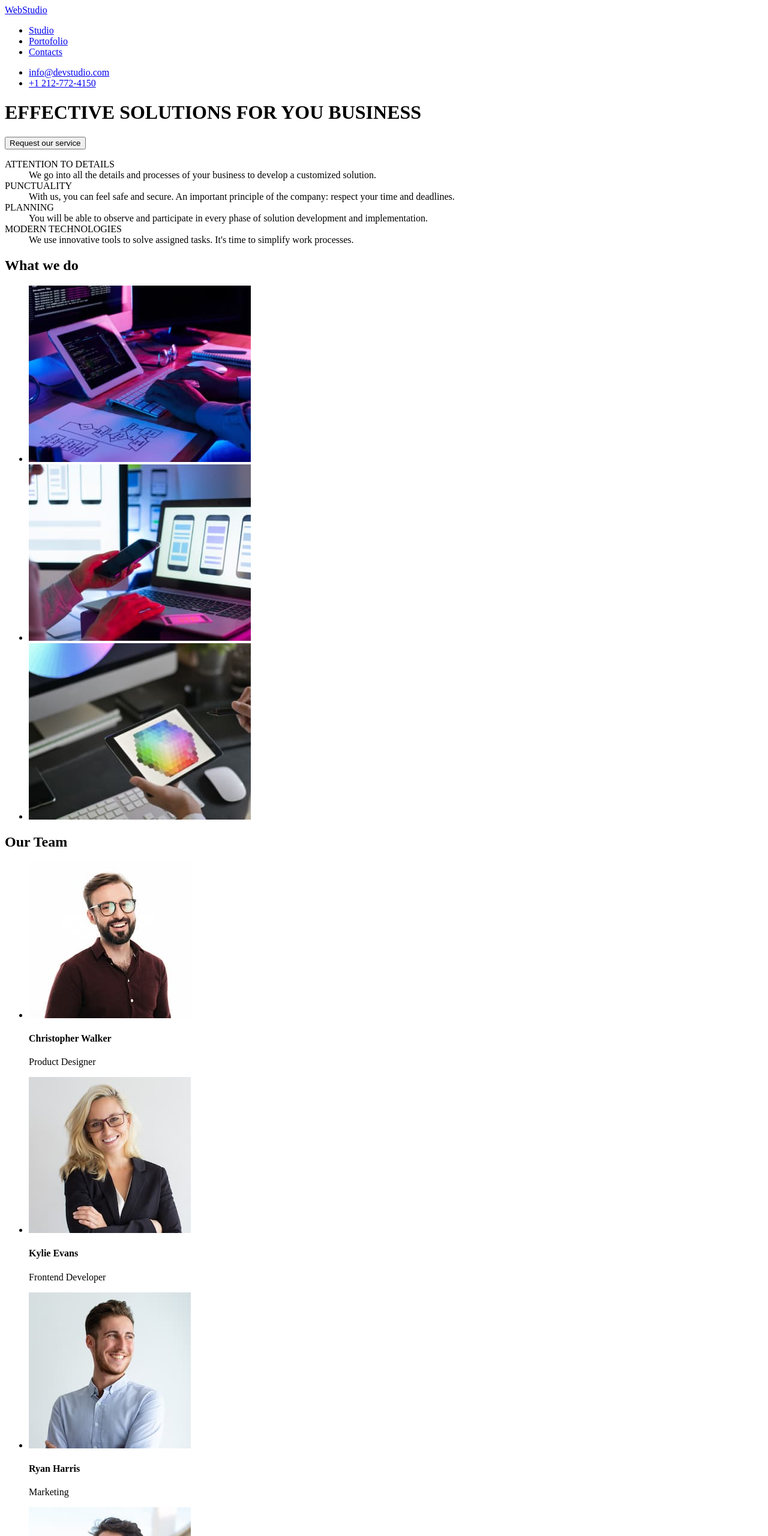
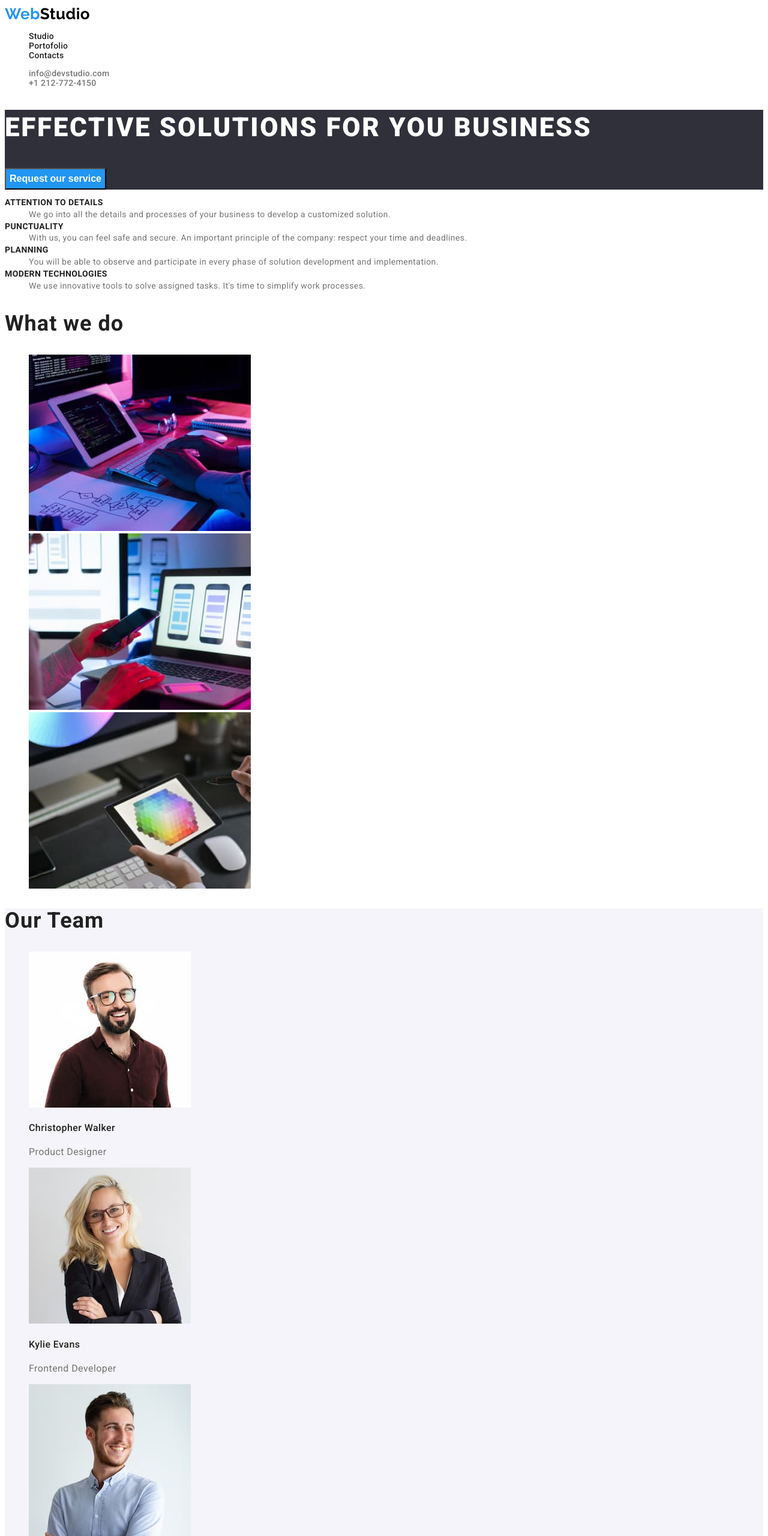
Before and after one commit to Statii87/goit-markup-hw-022, a plain HTML site: page index.html in a window 1280 px wide. Shown: the top 2560 px of the page at 60% size. Drawn offline with Linux system fonts and the light colour scheme.

Commit message:
stilizare Tema 2

```diff
--- a/css/styles.css
+++ b/css/styles.css
@@ -0,0 +1,142 @@
+:root{
+    --white-color:#fff;
+    --highlight-color:#2196F3;
+    --description-color:#757575;
+    --bg-color: #2F303A;
+}
+body{
+    font-family: 'Roboto', sans-serif;
+    font-size: 14px;
+    color: #212121;
+    letter-spacing: 0.03em;
+    line-height: 1.14;
+    background-color: var(--white-color);
+}
+.unstyled-list{
+    list-style-type: none;
+}
+.link{
+    text-decoration: none;
+}
+/* Menu Nav */
+.logo{
+    color: var(--highlight-color);
+    font-size: 26px;
+    line-height: 1.19;
+    font-family: 'Raleway', sans-serif;
+}
+.header-logo{
+    color: #000;
+}
+.footer-logo{
+    color: var(--white-color);
+}
+.nav-link{
+    color: #212121;
+    font-weight: 500;
+    letter-spacing: 0.02em;
+}
+.nav-link:hover,
+.nav-link:active,
+.nav-link:focus{
+    color: var(--highlight-color);
+}
+.nav-contact{
+    color: var(--description-color);
+    font-weight: 500;
+    letter-spacing: 0.02em;
+}
+.nav-contact:hover,
+.nav-contact:active,
+.nav-contact:focus{
+    color: var(--highlight-color);
+}
+/* Hero Section */
+.hero-section{
+background-color: var(--bg-color);
+}
+.hero-title{
+    color:var(--white-color);
+    font-weight: 900;
+    font-size: 44px;
+    line-height: 1.36;
+    letter-spacing: 0.06em;
+}
+.hero-button{
+    color: var(--white-color);
+    background-color:var(--highlight-color);
+    font-weight: 700;
+    font-size: 16px;
+    line-height: 1.88;
+    cursor: pointer;
+}
+/* Main Section */
+.description-title{
+    font-weight: 700;
+}
+.description-details{
+    font-size: 14px;
+    line-height: 1.71;
+    color: var(--description-color);
+}
+
+.subtitle{
+    font-weight: 700;
+    font-size: 36px;
+    line-height: 1.16;
+    letter-spacing: 0.03em;
+}
+.team-section{
+    background: #F5F4FA;
+}
+.team-name{
+    font-weight: 500;
+    font-size: 16px;
+    line-height:1.18;
+}
+.team-profession{
+    font-size: 16px;
+    line-height: 1.18;
+    color: var(--description-color);
+}
+/* footer section */
+footer{
+    background-color: var(--bg-color);
+}
+.contact-address {
+    color: var(--white-color);
+    font-style: normal;
+}
+.contact-footer {
+    font-style: normal;
+    color: rgba(255, 255, 255, 0.6);
+}
+.contact-footer:hover,
+.contact-footer:active,
+.contact-footer:focus{
+    color: var(--highlight-color);
+}
+/* Portfolio page */
+.project-examples{
+    font-weight: 500;
+    font-size: 16px;
+    line-height: 1.62;
+}
+.project-examples:hover,
+.project-examples:focus,
+.project-examples:active{
+    color: var(--white-color);
+    background-color: var(--highlight-color);
+    cursor: pointer;
+}
+.project-list{
+    font-weight: 700;
+    font-size: 18px;
+    line-height:2;
+    letter-spacing: 0.06em;
+}
+.project-profile{
+    font-size: 16px;
+    line-height: 1.88;
+    color: var(--description-color);
+}
--- a/index.html
+++ b/index.html
@@ -4,95 +4,101 @@
     <meta charset="UTF-8" />
     <meta http-equiv="X-UA-Compatible" content="IE=edge" />
     <meta name="viewport" content="width=device-width, initial-scale=1.0" />
+    <link rel="stylesheet" href="css/styles.css">
+    <link rel="preconnect" href="https://fonts.googleapis.com">
+    <link rel="preconnect" href="https://fonts.gstatic.com" crossorigin>
+    <link href="https://fonts.googleapis.com/css2?family=Raleway:wght@700&family=Roboto:wght@400;500;700;900&display=swap" rel="stylesheet">
     <title>Web Studio</title>
   </head>
   <body>
     <header>
-      <a href="index.html">WebStudio</a>
+      <a class="logo link" href="/">Web<span class="header-logo">Studio</span></a>
       <nav>
-        <ul>
-          <li><a href="index.html">Studio</a></li>
-          <li><a href="portfolio.html">Portofolio</a></li>
-          <li><a href="contacts.html">Contacts</a></li>
+        <ul class="unstyled-list">
+          <li><a class="nav-link link" href="index.html">Studio</a></li>
+          <li><a class="nav-link link" href="portfolio.html">Portofolio</a></li>
+          <li><a class="nav-link link" href="contacts.html">Contacts</a></li>
         </ul>
       </nav>
-      <ul>
+      <ul class="unstyled-list">
         <li>
-          <a href="mailto:info@devstudio.com">info@devstudio.com</a>
+          <a class="nav-contact link" href="mailto:info@devstudio.com">info@devstudio.com</a>
         </li>
         <li>
-          <a href="tel:+12127724150">+1 212-772-4150</a>
+          <a class="nav-contact link" href="tel:+12127724150">+1 212-772-4150</a>
         </li>
       </ul>
     </header>
     <main>
-      <h1>EFFECTIVE SOLUTIONS FOR YOU BUSINESS</h1>
-      <button type="button">Request our service</button>
+      <section class="hero-section">
+        <h1 class="hero-title">EFFECTIVE SOLUTIONS FOR YOU BUSINESS</h1>
+        <button class="hero-button" type="button">Request our service</button>
+      </section>
       <section>
         <dl>
-          <dt>ATTENTION TO DETAILS</dt>
-          <dd>
+          <dt class="description-title">ATTENTION TO DETAILS</dt>
+          <dd class="description-details">
             We go into all the details and processes of your business to develop
             a customized solution.
           </dd>
-          <dt>PUNCTUALITY</dt>
-          <dd>
+          <dt class="description-title">PUNCTUALITY</dt>
+          <dd class="description-details">
             With us, you can feel safe and secure. An important principle of the
             company: respect your time and deadlines.
           </dd>
-          <dt>PLANNING</dt>
-          <dd>
+          <dt class="description-title">PLANNING</dt>
+          <dd class="description-details">
             You will be able to observe and participate in every phase of
             solution development and implementation.
           </dd>
-          <dt>MODERN TECHNOLOGIES</dt>
-          <dd>
+          <dt class="description-title">MODERN TECHNOLOGIES</dt>
+          <dd class="description-details">
             We use innovative tools to solve assigned tasks. It's time to
             simplify work processes.
           </dd>
         </dl>
       </section>
       <section>
-        <h2>What we do</h2>
-        <ul>
+        <h2 class="subtitle">What we do</h2>
+        <ul class="unstyled-list">
           <li><img src="images/img.jpg" alt="laptop" width="370" /></li>
           <li><img src="images/img1.jpg" alt="telefon" width="370" /></li>
           <li><img src="images/img2.jpg" alt="tableta" width="370" /></li>
         </ul>
       </section>
-      <section>
-        <h2>Our Team</h2>
-        <ul>
+      <section class="team-section">
+        <h2 class="subtitle">Our Team</h2>
+        <ul class="unstyled-list">
           <li>
             <img src="images/team1.jpg" alt="Christopher Walker Photo" />
-            <h4>Christopher Walker</h4>
-            <p>Product Designer</p>
+            <h4 class="team-name">Christopher Walker</h4>
+            <p class="team-profession">Product Designer</p>
           </li>
           <li>
             <img src="images/team2.jpg" alt="Kylie Evans Photo" />
-            <h4>Kylie Evans</h4>
-            <p>Frontend Developer</p>
+            <h4 class="team-name">Kylie Evans</h4>
+            <p class="team-profession">Frontend Developer</p>
           </li>
           <li>
             <img src="images/team3.jpg" alt="Ryan Harris Photo" />
-            <h4>Ryan Harris</h4>
-            <p>Marketing</p>
+            <h4 class="team-name">Ryan Harris</h4>
+            <p class="team-profession">Marketing</p>
           </li>
           <li>
             <img src="images/team4.jpg" alt="Tyler Moore Photo" />
-            <h4>Tyler Moore</h4>
-            <p>UI Designer</p>
+            <h4 class="team-name">Tyler Moore</h4>
+            <p class="team-profession">UI Designer</p>
           </li>
         </ul>
       </section>
     </main>
     <footer>
-      <a href="index.html">WebStudio</a>
+      <a class="logo link" href="/">Web<span class="footer-logo">Studio</span></a>
       <address>
-        <ul>
-          <li><p>695 Park Ave, NY 10065, USA</p></li>
-          <li><a href="mailto:info@devstudio.com">info@devstudio.com</a></li>
-          <li><a href="tel:+12127724150">+1 212-772-4150</a></li>
+        <ul class="unstyled-list">
+          <li><p class="contact-address">695 Park Ave, NY 10065, USA</p></li>
+          <li><a class="contact-footer link" href="mailto:info@devstudio.com">info@devstudio.com</a></li>
+          <li><a class="contact-footer link" href="tel:+12127724150">+1 212-772-4150</a></li>
         </ul>
       </address>
     </footer>
```
Also changed, not shown: portfolio.html (+42 -38 lines).
